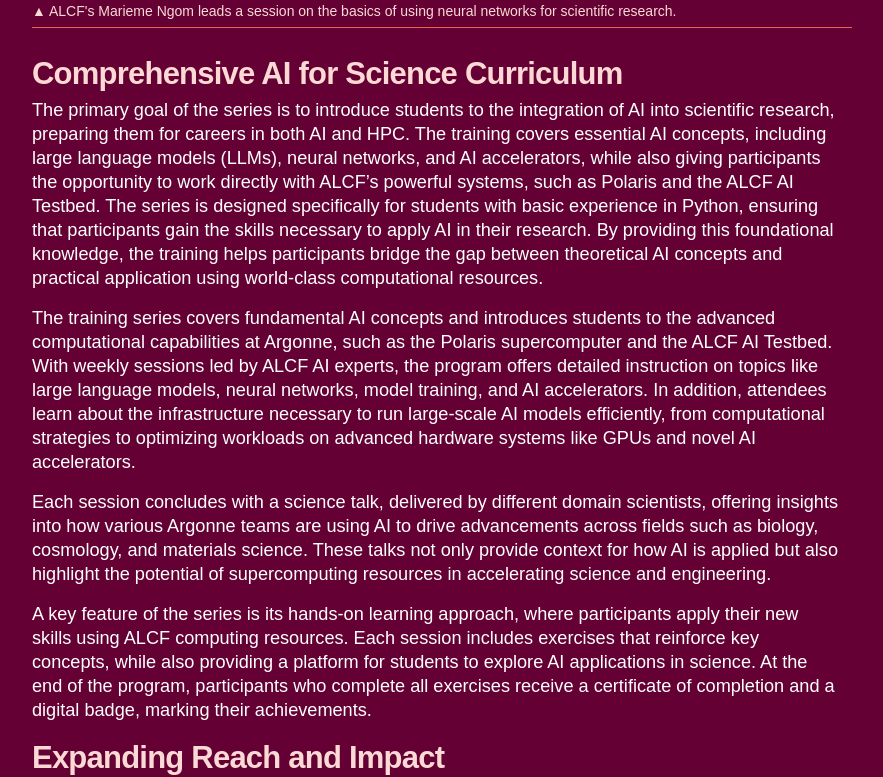
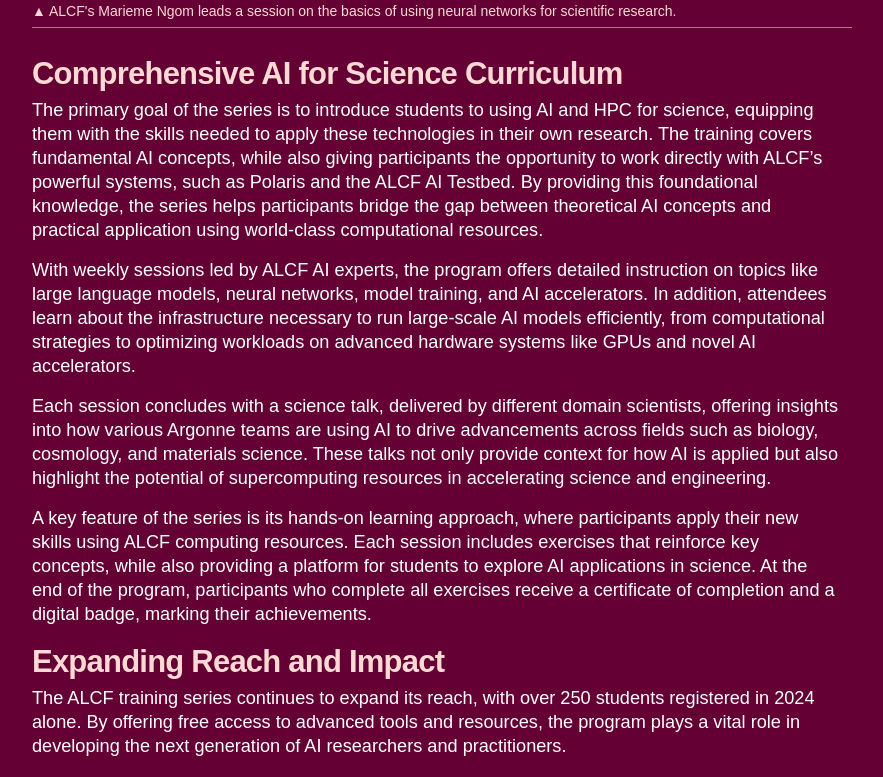
Before and after one commit to argonne-lcf/AR2024, a Jekyll site: the page built from 02_features/ai-training.md, in a window 1280 px wide, cut to the strip 1778-2555 px from the top of the page. Shown: the whole strip, without its empty margins (303-1186 px from the left). Built offline with Jekyll 4.4.1, drawn with Linux system fonts in a browser that asks for light colours; some web fonts are replaced.

Commit message:
Update ai-training.md

```diff
--- a/02_features/ai-training.md
+++ b/02_features/ai-training.md
@@ -20,9 +20,9 @@
 
 ## Comprehensive AI for Science Curriculum
 
-The primary goal of the series is to introduce students to the integration of AI into scientific research, preparing them for careers in both AI and HPC. The training covers essential AI concepts, including large language models (LLMs), neural networks, and AI accelerators, while also giving participants the opportunity to work directly with ALCF’s powerful systems, such as Polaris and the ALCF AI Testbed. The series is designed specifically for students with basic experience in Python, ensuring that participants gain the skills necessary to apply AI in their research. By providing this foundational knowledge, the training helps participants bridge the gap between theoretical AI concepts and practical application using world-class computational resources.
+The primary goal of the series is to introduce students to using AI and HPC for science, equipping them with the skills needed to apply these technologies in their own research. The training covers fundamental AI concepts, while also giving participants the opportunity to work directly with ALCF’s powerful systems, such as Polaris and the ALCF AI Testbed. By providing this foundational knowledge, the series helps participants bridge the gap between theoretical AI concepts and practical application using world-class computational resources.
 
-The training series covers fundamental AI concepts and introduces students to the advanced computational capabilities at Argonne, such as the Polaris supercomputer and the ALCF AI Testbed. With weekly sessions led by ALCF AI experts, the program offers detailed instruction on topics like large language models, neural networks, model training, and AI accelerators. In addition, attendees learn about the infrastructure necessary to run large-scale AI models efficiently, from computational strategies to optimizing workloads on advanced hardware systems like GPUs and novel AI accelerators.
+With weekly sessions led by ALCF AI experts, the program offers detailed instruction on topics like large language models, neural networks, model training, and AI accelerators. In addition, attendees learn about the infrastructure necessary to run large-scale AI models efficiently, from computational strategies to optimizing workloads on advanced hardware systems like GPUs and novel AI accelerators.
 
 Each session concludes with a science talk, delivered by different domain scientists, offering insights into how various Argonne teams are using AI to drive advancements across fields such as biology, cosmology, and materials science. These talks not only provide context for how AI is applied but also highlight the potential of supercomputing resources in accelerating science and engineering.
 
```
